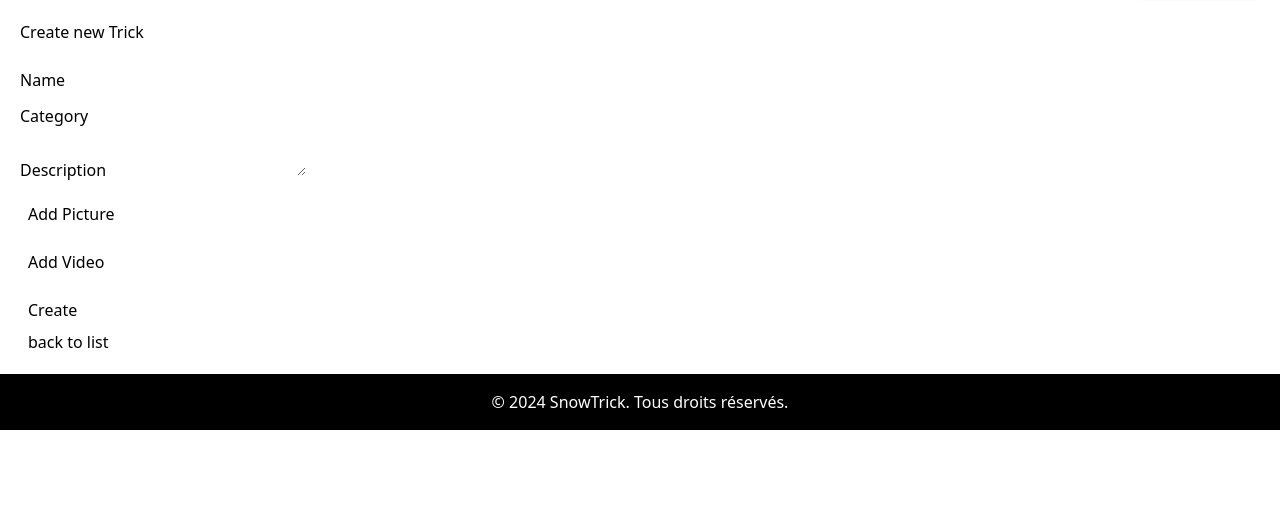
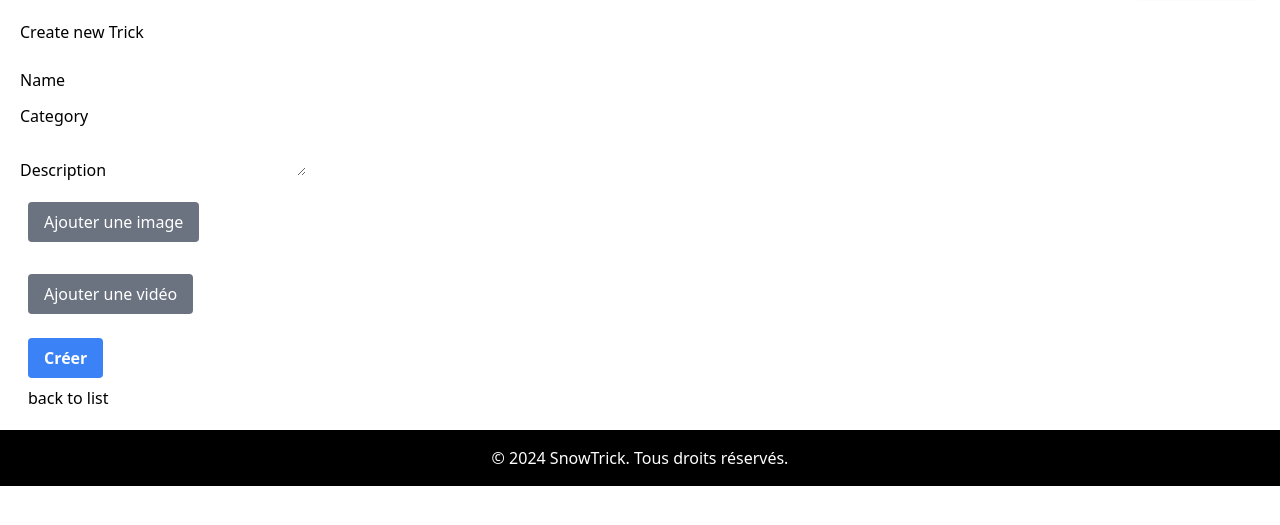
Before and after one commit to AlxFrst/SnowTricks, a Symfony app: template templates/trick/new.html.twig in a window 1280 px wide. Shown: the part 42-567 px from the top of the page. Run offline with Twig, Linux system fonts and the light colour scheme; the template is opened without the code that fills it, so the values that code supplies are empty; form fields are guessed from the names that the template uses; some libraries are stand-ins or nearby versions.

Commit message:
Update form labels and styles

```diff
--- a/templates/trick/_form.html.twig
+++ b/templates/trick/_form.html.twig
@@ -6,27 +6,33 @@
 
 {{ form_widget(form.category,  {'attr': {'class': 'd-flex flex-wrap'}}) }}
 {{ form_row(form.description) }}
-<button type="button" class="btn btn-secondary btn-add m-2" id="add_picture" data-collection="#pictures">Add Picture
+<button type="button" class="bg-gray-500 text-white py-2 px-4 rounded hover:bg-gray-600 focus:outline-none focus:ring-2 focus:ring-gray-600 focus:ring-opacity-50 m-2" id="add_picture" data-collection="#pictures">Ajouter une image
 </button>
-<div id="pictures" class="row py-2 justify-content-center" data-prototype="{{ include( 'trick/_picture.html.twig', {form: form.pictures.vars.prototype})|e("html_attr") }}" data-index="{{ form.pictures|length > 0 ? form.pictures|last.vars.name + 1 : 0 }}">
-
+<div id="pictures" class="flex flex-wrap justify-center py-2" data-prototype="{{ include( 'trick/_picture.html.twig', {form: form.pictures.vars.prototype})|e('html_attr') }}" data-index="{{ form.pictures|length > 0 ? form.pictures|last.vars.name + 1 : 0 }}">
 	{% for picture in form.pictures %}
-		<div class="col-4 existing-item">
-			{{ include('trick/_picture.html.twig', {form: picture}) }}
+		<div class="w-1/3 p-2 existing-item">
+			<div class="bg-white shadow-lg rounded-lg overflow-hidden">
+				<img src="{{ asset('uploads/images/'~picture.vars.value.pictureLink) }}" alt="" class="w-full h-48 object-cover">
+				<div class="p-4">
+					{{ include('trick/_picture.html.twig', {form: picture}) }}
+				</div>
+			</div>
 		</div>
 	{% endfor %}
 </div>
+<button type="button" class="bg-gray-500 text-white py-2 px-4 rounded hover:bg-gray-600 focus:outline-none focus:ring-2 focus:ring-gray-600 focus:ring-opacity-50 m-2" id="add_video" data-collection="#videos">Ajouter une vidéo
+</button>
 
-
-<button type="button" class="btn btn-secondary mt-auto btn-add m-2" id="add_video" data-collection="#videos">Add Video
-</button>
-<div id="videos" class="row py-2" data-prototype="{{ include( 'trick/_video.html.twig', {form: form.video.vars.prototype})|e("html_attr") }}" data-index="{{ form.video|length > 0 ? form.video|last.vars.name + 1 : 0 }}">
-
+<div id="videos" class="flex flex-wrap py-2" data-prototype="{{ include( 'trick/_video.html.twig', {form: form.video.vars.prototype})|e("html_attr") }}" data-index="{{ form.video|length > 0 ? form.video|last.vars.name + 1 : 0 }}">
 	{% for video in form.video %}
-		<div class="col-4 existing-item ml-1">
+		<div class="w-1/3 p-2 existing-item">
 			{{ include('trick/_video.html.twig', {form: video}) }}
 		</div>
 	{% endfor %}
 </div>
-<button class="btn btn-primary m-2 mt-auto">{{ button_label|default('Create') }}</button>
+<button class="bg-blue-500 text-white font-bold py-2 px-4 rounded m-2 mt-auto hover:bg-blue-700 focus:outline-none focus:ring-2 focus:ring-blue-600 focus:ring-opacity-50">
+	{{ button_label|default('Créer') }}
+</button>
+
+
 {{ form_end(form, {render_rest: false}) }}
--- a/templates/trick/trick.html.twig
+++ b/templates/trick/trick.html.twig
@@ -82,7 +82,8 @@
 
 		<!-- Comments Section -->
 		<div class="text-center m-3">
-			<a class="btn btn-outline-dark" href="{{ path('app_trick_index') }}">Retour à la liste</a>
+<a class="bg-blue-500 hover:bg-blue-700 text-white font-bold py-2 px-4 rounded-lg text-lg mt-5 inline-block" href="{{ path('app_trick_index') }}">Retour à la liste</a>
+
 		</div>
 		<h5 class="font-semibold">Commentaires :</h5>
 		{% if is_granted('ROLE_USER') %}
```
Also changed, not shown: src/Form/PictureType.php (+8 -2 lines).
